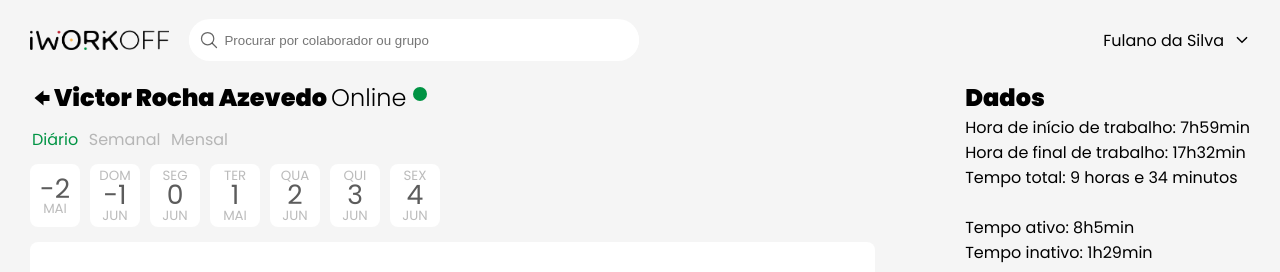
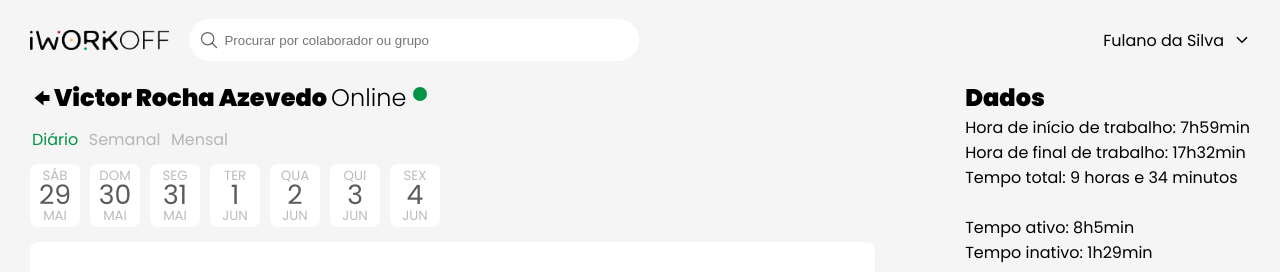
Before and after one commit to abnerjs/iworkoff, a React (Create React App) app: page /home in a window 1280 px wide. Shown: the top 272 px of the page. Built offline with nearby package versions, Linux system fonts and the light colour scheme.

Commit message:
date cards automatic date from an timeline

```diff
--- a/src/components/dateControls/Diaria.jsx
+++ b/src/components/dateControls/Diaria.jsx
@@ -9,38 +9,39 @@ export default props => {
     return (
         <div className='diaria'>
             <DiaCard
-                dia={props.timeline[0].initialTime.getDate() - 3}
-                mes={'MAI'}
-                sem={semana[props.timeline[0].initialTime.getDay() - 3 + 7 % 7]}
+                dia={(new Date(props.timeline[0].initialTime.getTime()-(3 * 24 * 60 * 60 * 1000))).getDate()}
+                mes={meses[(new Date(props.timeline[0].initialTime.getTime()-(3 * 24 * 60 * 60 * 1000))).getMonth()]}
+                sem={semana[(props.timeline[0].initialTime.getDay() - 3 + 7) % 7]}
+
             />
             <DiaCard
-                dia={props.timeline[0].initialTime.getDate() - 2}
-                mes={'JUN'}
+                dia={(new Date(props.timeline[0].initialTime.getTime()-(2 * 24 * 60 * 60 * 1000))).getDate()}
+                mes={meses[(new Date(props.timeline[0].initialTime.getTime()-(2 * 24 * 60 * 60 * 1000))).getMonth()]}
                 sem={semana[props.timeline[0].initialTime.getDay() - 2 + 7 % 7]}
             />
             <DiaCard
-                dia={props.timeline[0].initialTime.getDate() - 1}
-                mes={'JUN'}
+                dia={(new Date(props.timeline[0].initialTime.getTime()-(1 * 24 * 60 * 60 * 1000))).getDate()}
+                mes={meses[(new Date(props.timeline[0].initialTime.getTime()-(1 * 24 * 60 * 60 * 1000))).getMonth()]}
                 sem={semana[props.timeline[0].initialTime.getDay() - 1 + 7 % 7]}
             />
             <DiaCard
                 dia={props.timeline[0].initialTime.getDate()}
-                mes={meses[props.timeline[0].initialTime.getMonth() - 1]}
+                mes={meses[props.timeline[0].initialTime.getMonth()]}
                 sem={semana[props.timeline[0].initialTime.getDay()]}
             />
             <DiaCard
-                dia={props.timeline[0].initialTime.getDate() + 1}
-                mes={'JUN'}
+                dia={(new Date(props.timeline[0].initialTime.getTime()+(1 * 24 * 60 * 60 * 1000))).getDate()}
+                mes={meses[(new Date(props.timeline[0].initialTime.getTime()+(1 * 24 * 60 * 60 * 1000))).getMonth()]}
                 sem={semana[(props.timeline[0].initialTime.getDay() + 1) % 7]}
             />
             <DiaCard
-                dia={props.timeline[0].initialTime.getDate() + 2}
-                mes={'JUN'}
+                dia={(new Date(props.timeline[0].initialTime.getTime()+(2 * 24 * 60 * 60 * 1000))).getDate()}
+                mes={meses[(new Date(props.timeline[0].initialTime.getTime()+(2 * 24 * 60 * 60 * 1000))).getMonth()]}
                 sem={semana[(props.timeline[0].initialTime.getDay() + 2) % 7]}
             />
             <DiaCard
-                dia={props.timeline[0].initialTime.getDate() + 3}
-                mes={'JUN'}
+                dia={(new Date(props.timeline[0].initialTime.getTime()+(3 * 24 * 60 * 60 * 1000))).getDate()}
+                mes={meses[(new Date(props.timeline[0].initialTime.getTime()+(3 * 24 * 60 * 60 * 1000))).getMonth()]}
                 sem={semana[(props.timeline[0].initialTime.getDay() + 3) % 7]}
             />
         </div>
```
